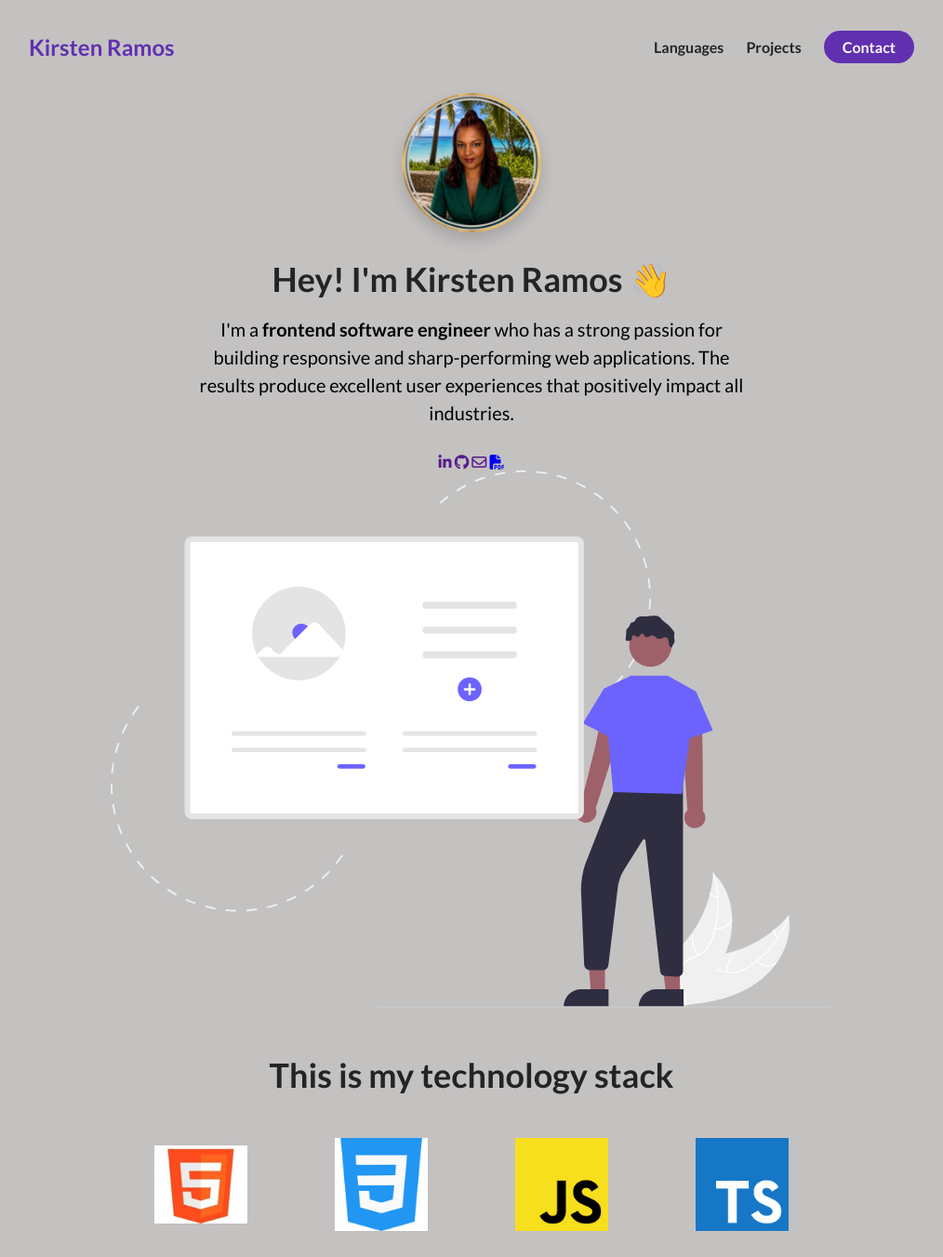
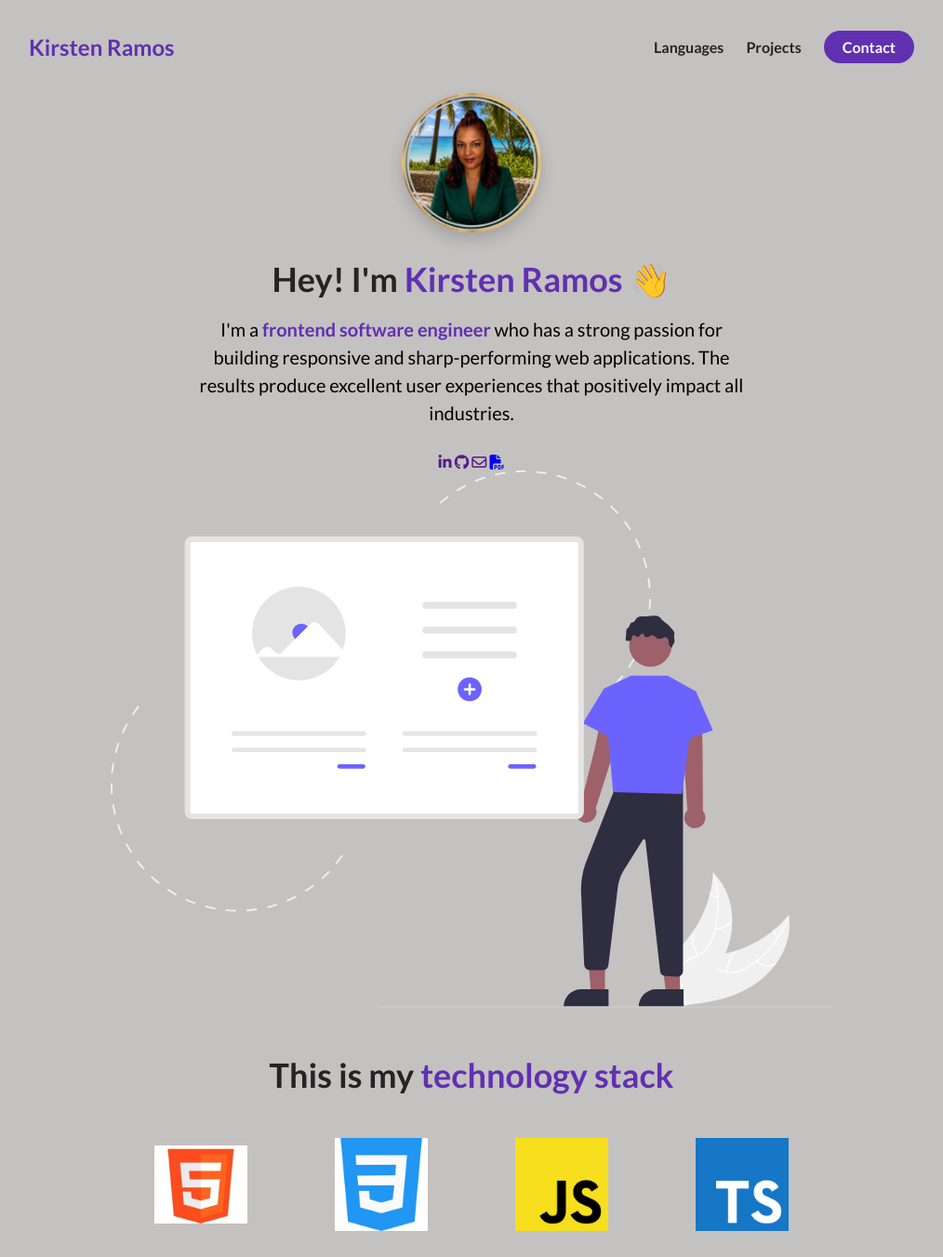
Before and after one commit to Kirsten-Ramos777/EPortfolio, a plain HTML site: page index.html in a window 1280 px wide. Shown: the top 1352 px of the page at 93% size, without its empty margins (133-1147 px from the left). Drawn offline with Linux system fonts and the light colour scheme.

Commit message:
Change text color class to 'purple' in index.html

```diff
--- a/index.html
+++ b/index.html
@@ -43,9 +43,9 @@
           <img src="me_circleframe.png" class="about-me__picture--mask alt="Picture of Me!">
         </figure>
         <h1 class="about-me__info--title">
-          Hey! I'm <span class="text--#3C1877">Kirsten Ramos</span>&nbsp;<span class="wave">👋</span>
+          Hey! I'm <span class="text--purple">Kirsten Ramos</span>&nbsp;<span class="wave">👋</span>
           </h1>
-          <p class="about-me__info--para">I'm a <strong class="text--#3C1877">frontend software engineer</span></strong> who has a strong passion for building responsive and sharp-performing web applications. The results produce excellent user experiences that positively impact all industries.
+          <p class="about-me__info--para">I'm a <strong class="text--purple">frontend software engineer</span></strong> who has a strong passion for building responsive and sharp-performing web applications. The results produce excellent user experiences that positively impact all industries.
           </p>
           <div class="about-me__links">
             <a href="" class="about-me__link">
@@ -71,7 +71,7 @@
  <section id="languages">
   <div class="container">
     <div class="row">
-      <h1 class="section__title">This is my <span class="text--#3C1877">technology stack</span></h1>
+      <h1 class="section__title">This is my <span class="text--purple">technology stack</span></h1>
       <div class="language__list">
         <div class="language">
          <figure class="language__img--wrapper">
```
